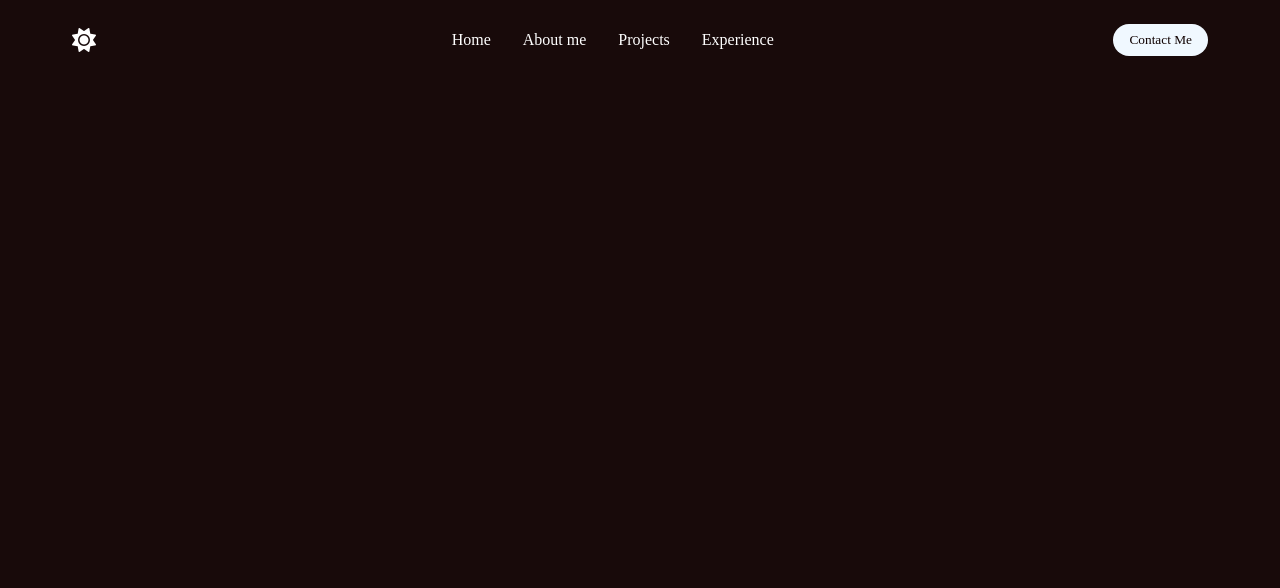
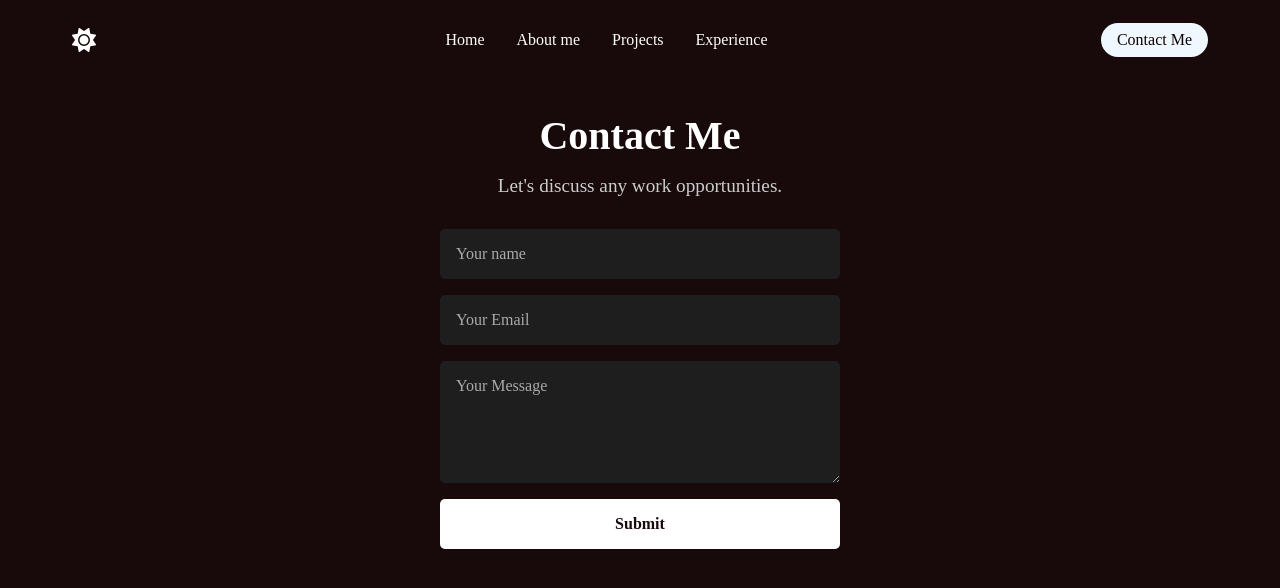
Before and after one commit to SudhanshuGulhane/sudhanshugulhane.github.io, a React (Create React App) app: page /contact in a window 1280 px wide. Shown: the top 588 px of the page. Built offline with nearby package versions, Linux system fonts and the light colour scheme; a web font is replaced by a local one.

Commit message:
contact me page template added

```diff
--- a/src/App.js
+++ b/src/App.js
@@ -5,6 +5,7 @@ import Home from './components/Home/home'
 import AboutMe from './components/AboutMe/aboutme';
 import Projects from './components/Projects/projects';
 import Experience from './components/Experience/experience';
+import ContactMe from './components/ContactMe/contactme';
 import { ThemeProvider } from './contexts/ThemeContext';
 import { AnimatePresence } from "framer-motion";
 
@@ -19,6 +20,7 @@ function AppContent() {
         <Route path="/aboutme" element={<AboutMe />} />
         <Route path="/projects" element={<Projects />} />
         <Route path="/experience" element={<Experience />} />
+        <Route path="/contact" element={<ContactMe />} />
       </Routes>
     </AnimatePresence>
   );
--- /dev/null
+++ b/src/components/ContactMe/contactme.css
@@ -0,0 +1,74 @@
+.contact-me-page {
+    display: flex;
+    flex-direction: column;
+    align-items: center;
+    padding: 2rem;
+}
+
+.contact-me-heading {
+    font-size: 2.5rem;
+    margin-bottom: 1rem;
+}
+
+.contact-me-heading.light {
+    color:#180A0A;
+}
+
+.contact-me-subheading {
+    font-size: 1.2rem;
+    color: #cccccc;
+    margin-bottom: 2rem;
+}
+
+.contact-me-subheading.light {
+    color:#180A0A;
+}
+
+.contact-me-form {
+    display: flex;
+    flex-direction: column;
+    gap: 1rem;
+    width: 100%;
+    max-width: 400px;
+}
+
+.form-input,
+.form-textarea {
+    width: 100%;
+    padding: 1rem;
+    border: none;
+    border-radius: 5px;
+    background-color: #1e1e1e;
+    color: white;
+    font-size: 1rem;
+}
+
+.form-input::placeholder,
+.form-textarea::placeholder {
+    color: #aaaaaa;
+}
+
+.form-submit-button {
+    padding: 1rem;
+    font-size: 1rem;
+    font-weight: bold;
+    border: none;
+    border-radius: 5px;
+    background-color:white;
+    color: #180A0A;
+    cursor: pointer;
+    transition: background-color 0.3s ease;
+}
+
+.form-submit-button:hover {
+    background-color: #ff9800;
+}
+
+.form-submit-button.light {
+    background-color: #ff9800;
+    transition: background-color 0.3s ease;
+}
+
+.form-submit-button.light:hover {
+    background-color:rgb(208, 160, 40);
+}
--- /dev/null
+++ b/src/components/ContactMe/contactme.js
@@ -0,0 +1,31 @@
+import React from 'react'
+import './contactme.css'
+import { useTheme } from '../../contexts/ThemeContext';
+
+const ContactMe = () => {
+
+  const { isDarkMode } = useTheme();
+
+  return (
+    <div className="contact-me-page">
+      <h2 className={`contact-me-heading ${isDarkMode}`}>Contact Me</h2>
+      <p className={`contact-me-subheading ${isDarkMode}`}>
+        Let's discuss any work opportunities.
+      </p>
+      <form className="contact-me-form">
+        <input type="text" placeholder="Your name" className="form-input" />
+        <input type="email" placeholder="Your Email" className="form-input" />
+        <textarea
+          placeholder="Your Message"
+          className="form-textarea"
+          rows="5"
+        ></textarea>
+        <button type="submit" className={`form-submit-button ${isDarkMode}`}>
+          Submit
+        </button>
+      </form>
+    </div>
+  )
+}
+
+export default ContactMe
--- a/src/components/Navbar/navbar.js
+++ b/src/components/Navbar/navbar.js
@@ -56,9 +56,9 @@ const Navbar = () => {
             <Link to="/projects" className={`nav-menu-item ${isDarkMode}`}>Projects</Link>
             <Link to="/experience"className={`nav-menu-item ${isDarkMode}`}>Experience</Link>
         </div>
-        <button className={`contact-button ${isDarkMode}`}>
-            Contact Me
-        </button>
+        <Link to="/contact" className={`contact-button ${isDarkMode}`}>
+          Contact Me
+        </Link>
     </nav>
   )
 }
```
